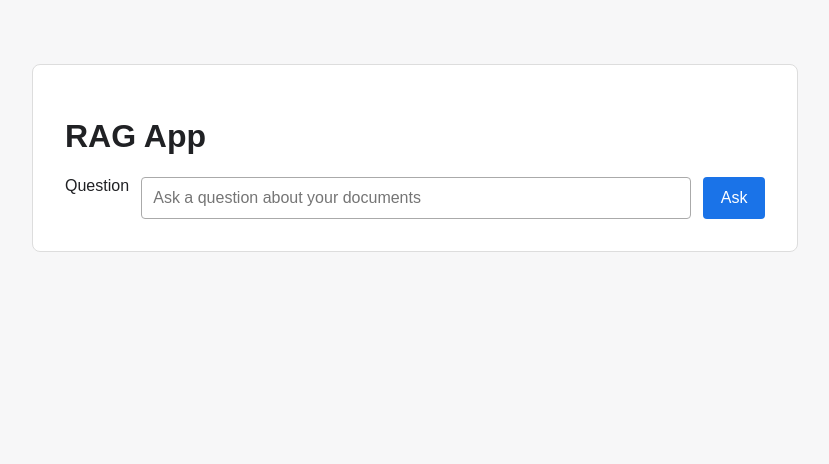
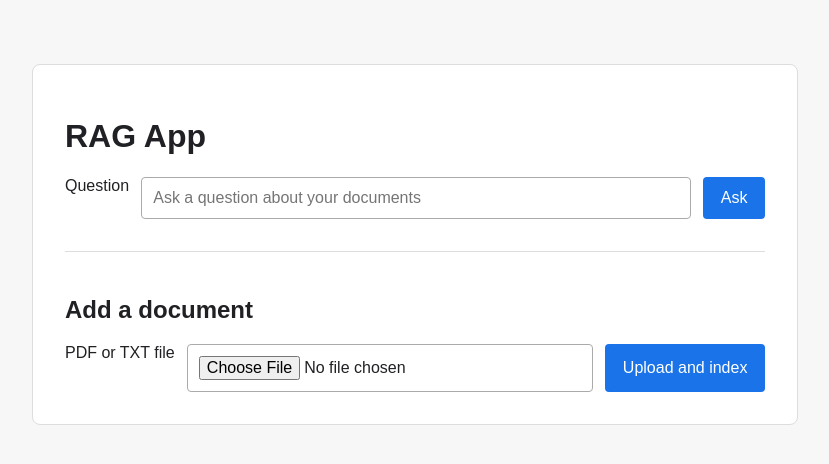
Before and after one commit to Gizemgoker/RAG-app, a Flask app: page / in a window 1280 px wide. Shown: the top 464 px of the page, without its empty margins (225-1054 px from the left). Run offline with Flask 3, Linux system fonts and the light colour scheme.

Commit message:
Add document upload and automatic indexing

```diff
--- a/app.py
+++ b/app.py
@@ -1,9 +1,17 @@
+import hashlib
+from pathlib import Path
+
 from flask import Flask, render_template, request
+from werkzeug.utils import secure_filename
 
+from src.document_loader import SUPPORTED_EXTENSIONS
+from src.indexer import index_file
 from src.rag import answer_question
 
 
 app = Flask(__name__)
+app.config["MAX_CONTENT_LENGTH"] = 10 * 1024 * 1024
+app.config["DOCUMENTS_DIRECTORY"] = Path("documents")
 
 
 @app.route("/", methods=["GET", "POST"])
@@ -23,7 +31,73 @@ def index():
                 app.logger.exception("Unable to answer question")
                 error = "Unable to answer your question right now. Please try again."
 
-    return render_template("index.html", question=question, answer=answer, error=error)
+    return render_template("index.html", question=question, answer=answer, error=error, success=None)
+
+
+@app.post("/upload")
+def upload_document():
+    uploaded_file = request.files.get("document")
+    if uploaded_file is None or not uploaded_file.filename:
+        return _upload_response(error="Choose a PDF or TXT file to upload.")
+
+    filename = secure_filename(uploaded_file.filename)
+    if not filename or Path(filename).suffix.lower() not in SUPPORTED_EXTENSIONS:
+        return _upload_response(error="Only PDF and TXT files can be uploaded.")
+
+    content = uploaded_file.read()
+    if not content:
+        return _upload_response(error="The uploaded file is empty.")
+
+    documents_directory = Path(app.config["DOCUMENTS_DIRECTORY"])
+    documents_directory.mkdir(parents=True, exist_ok=True)
+    if _contains_identical_file(content, documents_directory):
+        return _upload_response(success="This file is already uploaded and indexed.")
+
+    destination = _available_destination(documents_directory, filename)
+    destination.write_bytes(content)
+    try:
+        chunk_count = index_file(destination)
+    except Exception:
+        destination.unlink(missing_ok=True)
+        app.logger.exception("Unable to index uploaded document")
+        return _upload_response(error="Unable to index that file. Please try again.")
+
+    chunk_label = "chunk" if chunk_count == 1 else "chunks"
+    return _upload_response(success=f"Uploaded and indexed {chunk_count} {chunk_label}.")
+
+
+@app.errorhandler(413)
+def file_too_large(_error):
+    return _upload_response(error="File uploads must be 10 MB or smaller."), 413
+
+
+def _upload_response(success=None, error=None):
+    return render_template("index.html", question="", answer=None, error=error, success=success)
+
+
+def _contains_identical_file(content: bytes, directory: Path) -> bool:
+    content_hash = hashlib.sha256(content).digest()
+    for path in directory.iterdir():
+        if path.is_file() and path.name != ".gitkeep" and _file_hash(path) == content_hash:
+            return True
+    return False
+
+
+def _file_hash(path: Path) -> bytes:
+    digest = hashlib.sha256()
+    with path.open("rb") as document:
+        for block in iter(lambda: document.read(65536), b""):
+            digest.update(block)
+    return digest.digest()
+
+
+def _available_destination(directory: Path, filename: str) -> Path:
+    candidate = directory / filename
+    suffix = 1
+    while candidate.exists():
+        candidate = directory / f"{Path(filename).stem}_{suffix}{Path(filename).suffix}"
+        suffix += 1
+    return candidate
 
 
 if __name__ == "__main__":
--- a/src/document_loader.py
+++ b/src/document_loader.py
@@ -87,6 +87,21 @@ def load_documents(
     return chunks
 
 
+def load_document(
+    document_path: str | Path,
+    chunk_size: int = DEFAULT_CHUNK_SIZE,
+    chunk_overlap: int = DEFAULT_CHUNK_OVERLAP,
+) -> list[dict[str, Any]]:
+    """Load one supported document and return its text chunks."""
+    validate_chunk_parameters(chunk_size, chunk_overlap)
+    path = Path(document_path)
+    if not path.is_file() or path.suffix.lower() not in SUPPORTED_EXTENSIONS:
+        logger.warning("Unsupported or missing document: %s", path)
+        return []
+
+    return _load_file(path, chunk_size, chunk_overlap)
+
+
 def _load_file(path: Path, chunk_size: int, chunk_overlap: int) -> list[dict[str, Any]]:
     try:
         if path.suffix.lower() == ".txt":
--- a/templates/index.html
+++ b/templates/index.html
@@ -15,15 +15,17 @@
     .answer { background: #eef6ff; }
     .error { background: #fff0f0; color: #a10000; }
     #loading { margin-top: 1rem; }
+    .upload { border-top: 1px solid #ddd; margin-top: 2rem; padding-top: 1.5rem; }
+    .success { background: #eff9ef; color: #146c2e; }
   </style>
 </head>
 <body>
   <main>
     <h1>RAG App</h1>
-    <form id="question-form" method="post">
+    <form id="question-form" method="post" action="{{ url_for('index') }}">
       <label for="question" class="sr-only">Question</label>
       <input id="question" name="question" type="text" value="{{ question }}" placeholder="Ask a question about your documents" required>
-      <button id="ask-button" type="submit">Ask</button>
+      <button id="ask-button" type="submit" form="question-form">Ask</button>
     </form>
     <p id="loading" hidden aria-live="polite">Finding an answer…</p>
     {% if answer %}
@@ -32,11 +34,30 @@
     {% if error %}
       <section class="message error" role="alert">{{ error }}</section>
     {% endif %}
+    {% if success %}
+      <section class="message success" role="status">{{ success }}</section>
+    {% endif %}
+    <section class="upload" aria-labelledby="upload-heading">
+      <h2 id="upload-heading">Add a document</h2>
+      <form id="upload-form" method="post" action="{{ url_for('upload_document') }}" enctype="multipart/form-data">
+        <label for="document">PDF or TXT file</label>
+        <input id="document" name="document" type="file" accept=".pdf,.txt" required>
+        <button id="upload-button" type="submit" form="upload-form">Upload and index</button>
+      </form>
+      <p id="upload-loading" hidden aria-live="polite">Uploading and indexing…</p>
+    </section>
   </main>
   <script>
-    document.getElementById("question-form").addEventListener("submit", function () {
+    const questionForm = document.getElementById("question-form");
+    const uploadForm = document.getElementById("upload-form");
+
+    questionForm.addEventListener("submit", function () {
       document.getElementById("loading").hidden = false;
       document.getElementById("ask-button").disabled = true;
+    });
+    uploadForm.addEventListener("submit", function () {
+      document.getElementById("upload-loading").hidden = false;
+      document.getElementById("upload-button").disabled = true;
     });
   </script>
 </body>
```
Also changed, not shown: src/indexer.py (+16 -1 lines), tests/test_app.py (+97 -0 lines), tests/test_document_loader.py (+11 -1 lines), tests/test_indexer.py (+20 -1 lines).
